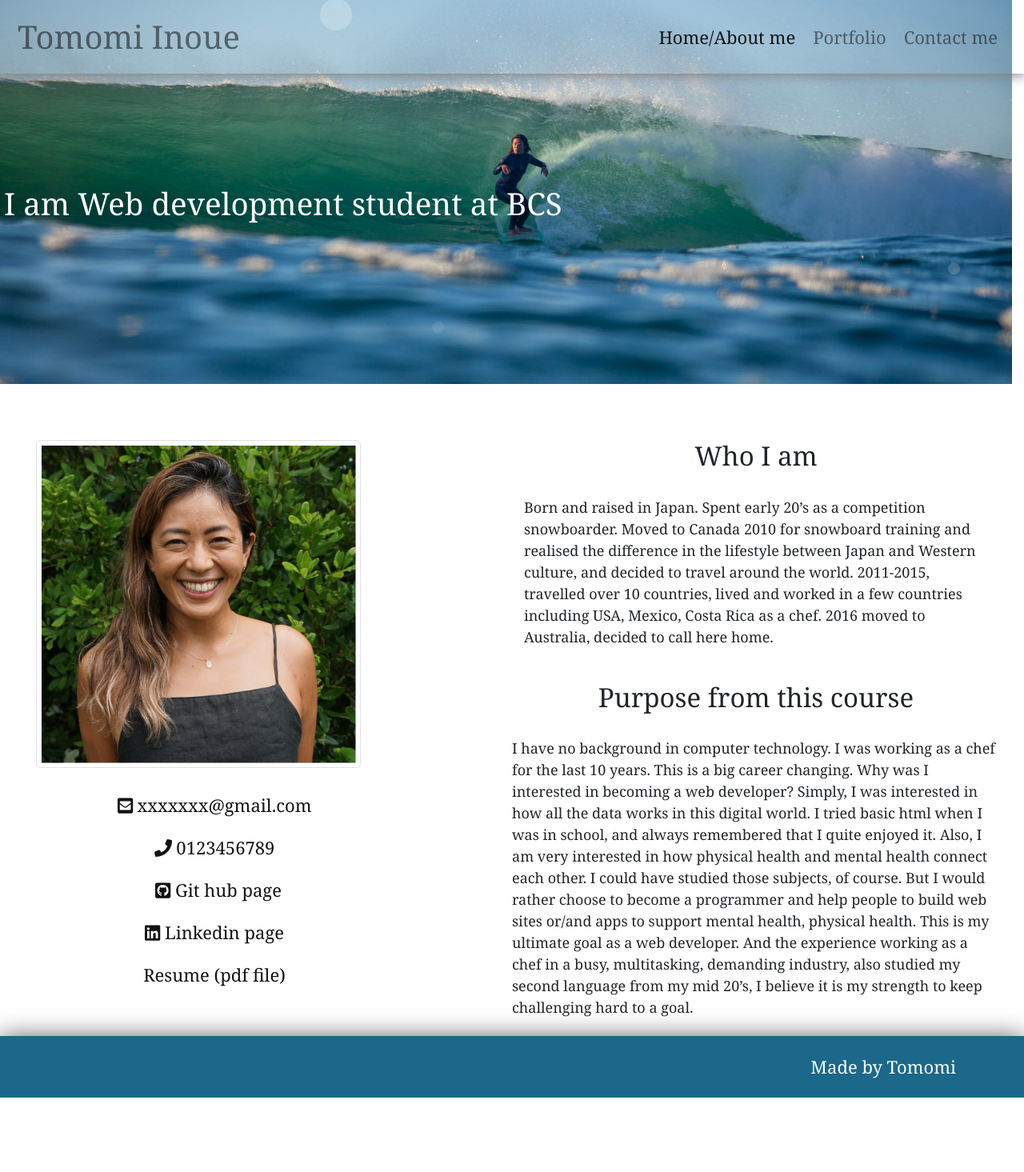
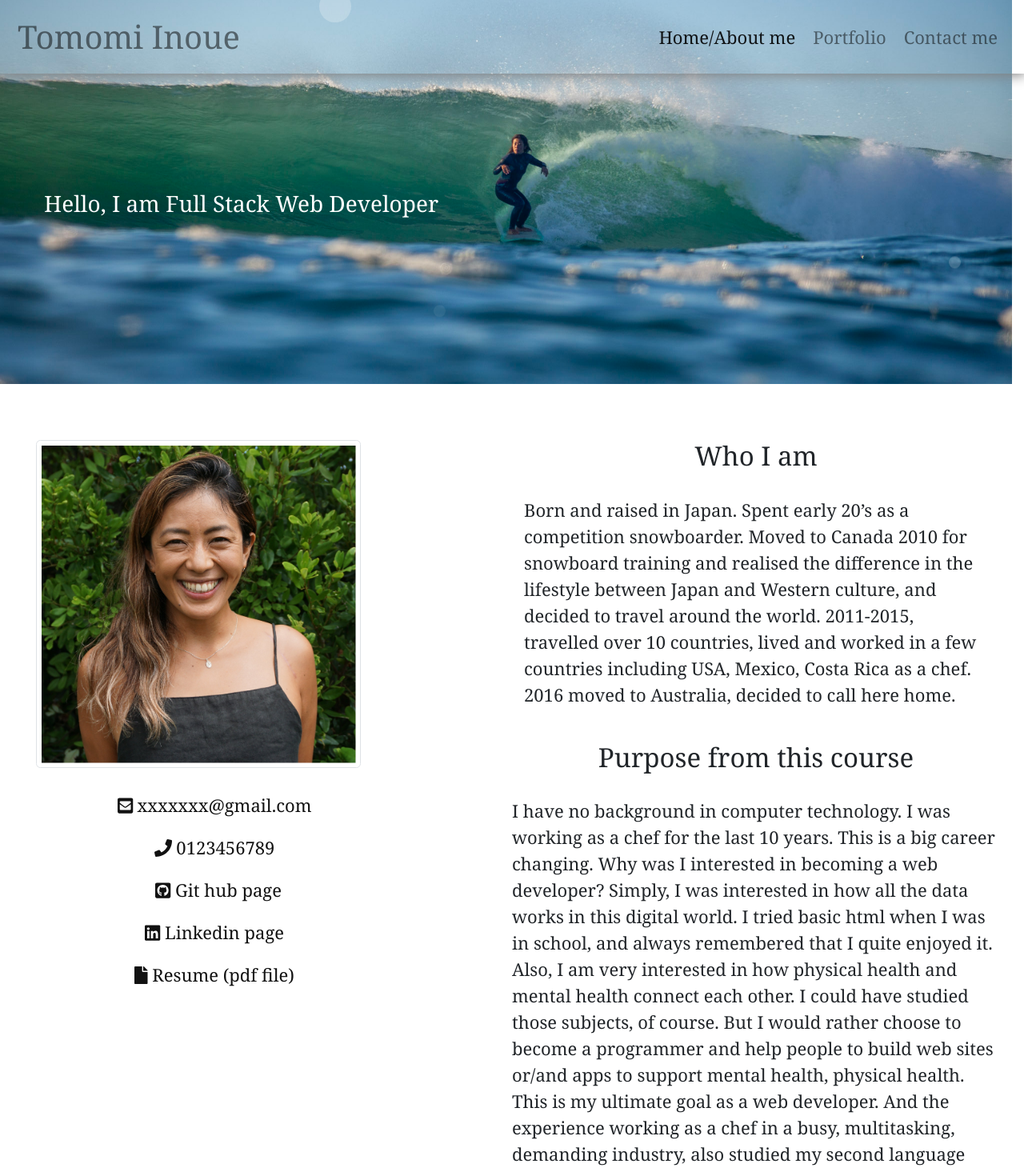
Before and after one commit to Chib1co/Homework_Week2_, a React (Create React App) app in the folder portfolio/: page / in a window 1280 px wide. Shown: the top 1465 px of the page at 80% size. Before the commit the page ends 1372 px from the top, so only its background shows below. Built offline with nearby package versions, Linux system fonts and the light colour scheme.

Commit message:
final change

```diff
--- a/portfolio/src/components/Biography/index.js
+++ b/portfolio/src/components/Biography/index.js
@@ -29,11 +29,11 @@ export default function Biography(props) {
          </Row>
          <Row size="mx-auto ml-lg-0" id="links">
              <Col size="col-12 pl-lg-0" id="subcol-links">
-                 <div className="link" id="email"><a className="linkhref" href="mailto:xxxxxxxx@gmail.com" target="_blank" rel="noreferrer"><FontAwesomeIcon icon={faEnvelopeSquare} link /> xxxxxxx@gmail.com</a></div>
-                 <div className="link" id="phone"><a className="linkhref" href="tell:0123456789" target="_blank" rel="noreferrer"><FontAwesomeIcon icon={ faPhone } link /> 0123456789</a></div>
-                 <div className="link" id="github-link"><a className="linkhref" href="https://github.com/Chib1co" target="_blank" rel="noreferrer"><FontAwesomeIcon icon={ faGithubSquare } link /> Git hub page</a></div>
-                 <div className="link" id="linkedin-link"><a className="linkhref" href="https://www.linkedin.com/in/tomomi-inoue-730ab71ab/" target="_blank" rel="noreferrer"><FontAwesomeIcon icon={faLinkedin} link /> Linkedin page</a></div>
-                 <div className="link" id="resume"><a className="linkhref" href="assets/image/Resume.pdf" target="_blank" rel="noreferrer"><FontAwesomeIcon icont={faFile} link /> Resume (pdf file)</a></div>
+                 <div className="link" id="email"><a className="linkhref" href="mailto:xxxxxxxx@gmail.com" target="_blank" rel="noreferrer"><FontAwesomeIcon icon={faEnvelopeSquare} link="true" /> xxxxxxx@gmail.com</a></div>
+                 <div className="link" id="phone"><a className="linkhref" href="tell:0123456789" target="_blank" rel="noreferrer"><FontAwesomeIcon icon={ faPhone } link="true" /> 0123456789</a></div>
+                 <div className="link" id="github-link"><a className="linkhref" href="https://github.com/Chib1co" target="_blank" rel="noreferrer"><FontAwesomeIcon icon={ faGithubSquare } link="true" /> Git hub page</a></div>
+                 <div className="link" id="linkedin-link"><a className="linkhref" href="https://www.linkedin.com/in/tomomi-inoue-730ab71ab/" target="_blank" rel="noreferrer"><FontAwesomeIcon icon={faLinkedin} link="true" /> Linkedin page</a></div>
+                 <div className="link" id="resume"><a className="linkhref" href="/images/Resume.pdf" target="_blank" rel="noreferrer"><FontAwesomeIcon icon={faFile} link="true" /> Resume (pdf file)</a></div>
 
              </Col>
          </Row>
@@ -45,13 +45,13 @@ export default function Biography(props) {
      <Row id="who-i-am">
          <Col id="about-me">
              <h4>Who I am</h4>
-             <p>Born and raised in Japan. Spent early 20’s as a competition snowboarder. Moved to Canada 2010 for snowboard training and realised the difference in the lifestyle between Japan and Western culture, and decided to travel around the world. 2011-2015, travelled over 10 countries, lived and worked in a few countries including USA, Mexico, Costa Rica as a chef. 2016 moved to Australia, decided to call here home. </p>
+             <p className="bio-paragragh">Born and raised in Japan. Spent early 20’s as a competition snowboarder. Moved to Canada 2010 for snowboard training and realised the difference in the lifestyle between Japan and Western culture, and decided to travel around the world. 2011-2015, travelled over 10 countries, lived and worked in a few countries including USA, Mexico, Costa Rica as a chef. 2016 moved to Australia, decided to call here home. </p>
          </Col>
 
              <Row id="bio-purpose">
                  <Col id="purpose">
                      <h4>Purpose from this course</h4>
-                     <p>I have no background in computer technology. I was working as a chef for the last 10 years. This is a big career changing. Why was I interested in becoming a web developer? Simply, I
+                     <p className="bio-paragragh">I have no background in computer technology. I was working as a chef for the last 10 years. This is a big career changing. Why was I interested in becoming a web developer? Simply, I
                      was interested in how all the data works in this digital world. I tried basic html when I was in school, and always remembered that I quite enjoyed it. Also, I am very interested in how physical health and mental health connect each other. I could have studied those subjects, of course. But I would rather choose to become a programmer and help people to build web sites or/and apps to support mental health, physical health. This is my ultimate goal as a web developer. And the experience working as a chef in a busy, multitasking, demanding industry, also studied my second language from my mid 20’s,  I believe it is my strength to keep challenging hard to a goal.</p>
                  </Col>
              </Row>
--- a/portfolio/src/components/Biography/style.css
+++ b/portfolio/src/components/Biography/style.css
@@ -43,6 +43,7 @@
     margin-left:20px;
     margin-right: 20px;
     color: #111;
+    line-height: -2%;
 }
 .linkhref{
   color:#111;
@@ -79,7 +80,9 @@
   margin-left: 0 auto;
 
 }
-
+.bio-paragragh{
+  font-size: 22px;
+}
 
 @keyframes fadeIn{
     0%{
--- a/portfolio/src/components/Footer/style.css
+++ b/portfolio/src/components/Footer/style.css
@@ -12,4 +12,5 @@ footer {
 }
 .text{
   color: #FFF;
+  font-size: 28px;
 }
--- a/portfolio/src/components/HeaderHero/index.js
+++ b/portfolio/src/components/HeaderHero/index.js
@@ -5,7 +5,7 @@ function HeaderHero(props) {
     return(
         <div className="header-img" style={{ backgroundImage: `url(${props.backgroundImage})` }}>
             <div className="offset-1 col-9 " id="home"></div>
-            <h3 className="fade title">I am Web development student at BCS</h3>
+            <h3 className="fade title">Hello, I am Full Stack Web Developer</h3>
        {/* {props.children} */}
         {/* <div className="offset-1 col-9 " id="home"></div> */}
         </div>
--- a/portfolio/src/components/HeaderHero/style.css
+++ b/portfolio/src/components/HeaderHero/style.css
@@ -14,9 +14,11 @@
 
   .title{
     margin-top: 40px;
+    margin-left: 50px;
     display: block;
     text-align: center;
     color: #FFF;
+    font-size: 28px;
 
 }
 
```
Also changed, not shown: 1 other file (tests, documents, lock files or other folders).
